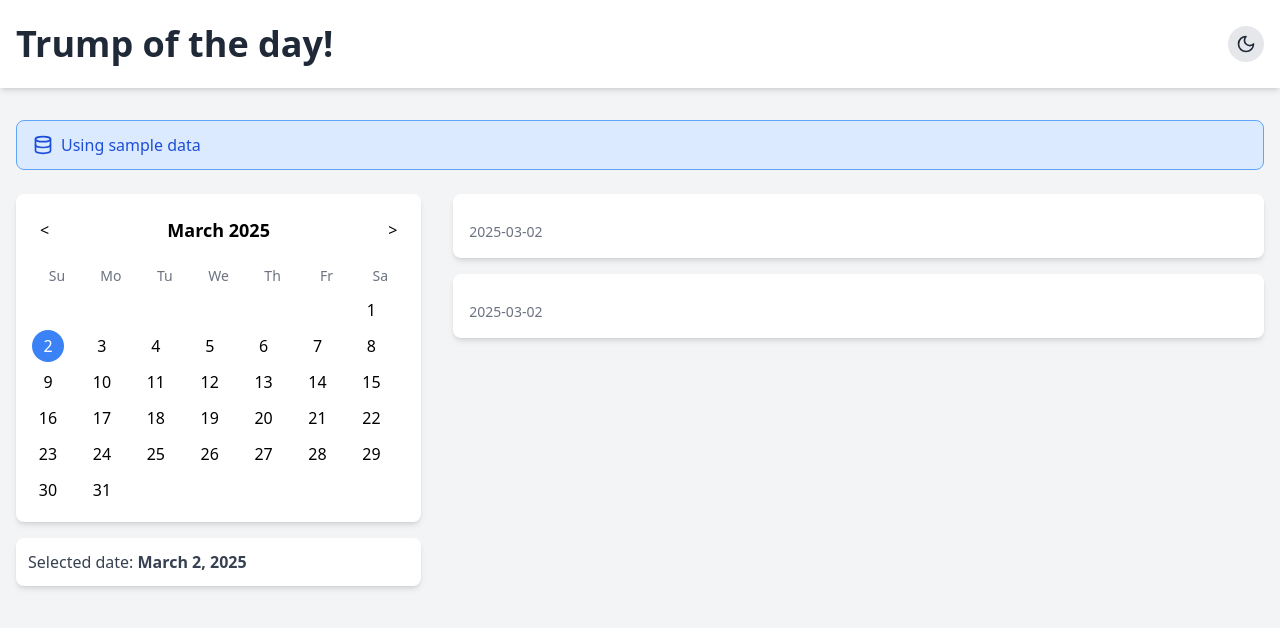
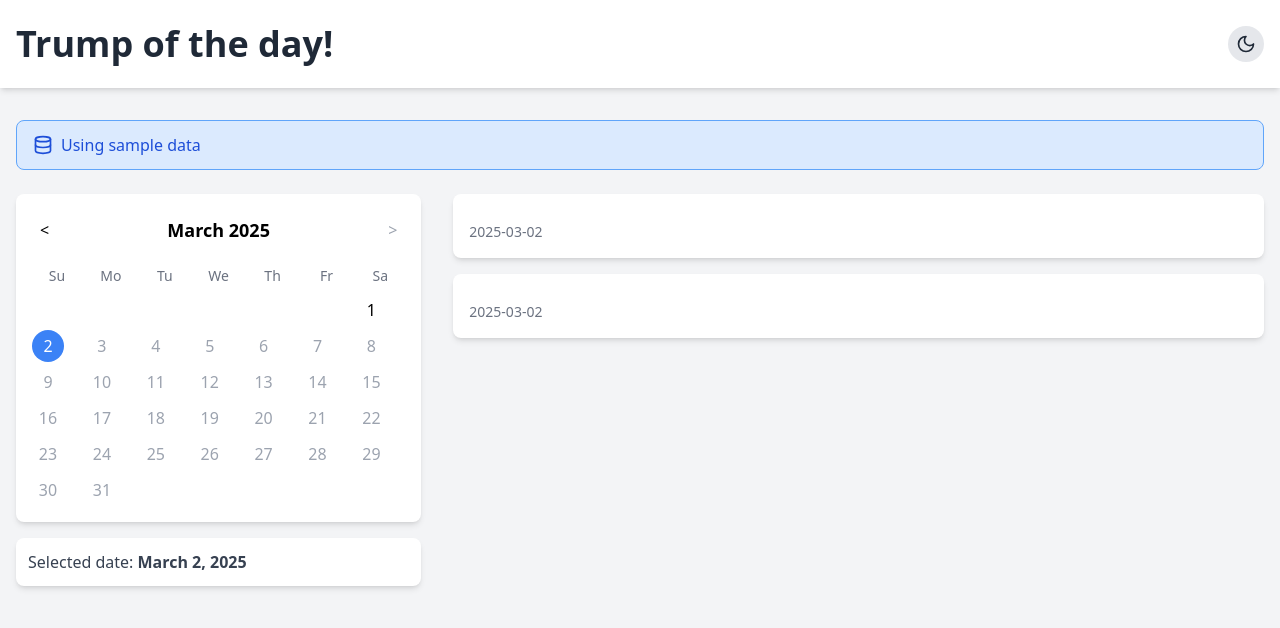
Before and after one commit to divij-pawar/trump-of-the-day, a React (Vite) app: page / in a window 1280 px wide. Shown: the top 628 px of the page. Built offline with nearby package versions, Linux system fonts and the light colour scheme; no server answers; the database is empty.

Commit message:
added min and max navigable calendar days

```diff
--- a/src/App.tsx
+++ b/src/App.tsx
@@ -15,6 +15,10 @@ const CalendarComponent = ({
 }) => {
   const [currentMonth, setCurrentMonth] = useState(new Date());
 
+  // Define the minimum and maximum allowed dates
+  const minDate = new Date(2025, 0, 20); // January 20, 2025
+  const maxDate = new Date(); // Current date
+
   const daysInMonth = (date: Date) => {
     return new Date(date.getFullYear(), date.getMonth() + 1, 0).getDate();
   };
@@ -24,12 +28,32 @@ const CalendarComponent = ({
   };
 
   const prevMonth = () => {
-    setCurrentMonth(subMonths(currentMonth, 1));
+    const newMonth = subMonths(currentMonth, 1);
+    const firstDayOfNewMonth = new Date(newMonth.getFullYear(), newMonth.getMonth(), 1);
+    const firstDayOfMinMonth = new Date(minDate.getFullYear(), minDate.getMonth(), 1);
+
+    // Allow navigation if the new month is after or equal to the min month
+    if (firstDayOfNewMonth >= firstDayOfMinMonth) {
+      setCurrentMonth(newMonth);
+    }
   };
 
   const nextMonth = () => {
-    setCurrentMonth(addMonths(currentMonth, 1));
+    const newMonth = addMonths(currentMonth, 1);
+    const firstDayOfNewMonth = new Date(newMonth.getFullYear(), newMonth.getMonth(), 1);
+    const firstDayOfMaxMonth = new Date(maxDate.getFullYear(), maxDate.getMonth(), 1);
+
+    // Allow navigation if the new month is before or equal to the max month
+    if (firstDayOfNewMonth <= firstDayOfMaxMonth) {
+      setCurrentMonth(newMonth);
+    }
   };
+
+  // Check if the "Previous" button should be disabled
+  const isPrevDisabled = new Date(currentMonth.getFullYear(), currentMonth.getMonth(), 1) <= new Date(minDate.getFullYear(), minDate.getMonth(), 1);
+
+  // Check if the "Next" button should be disabled
+  const isNextDisabled = new Date(currentMonth.getFullYear(), currentMonth.getMonth(), 1) >= new Date(maxDate.getFullYear(), maxDate.getMonth(), 1);
 
   const renderCalendarDays = () => {
     const days = [];
@@ -44,17 +68,20 @@ const CalendarComponent = ({
       const date = new Date(currentMonth.getFullYear(), currentMonth.getMonth(), day);
       const isToday = isSameDay(new Date(), date);
       const isSelected = isSameDay(selectedDate, date);
+      const isDisabled = date > maxDate || date < minDate; // Disable dates outside the allowed range
 
       days.push(
         <div
           key={day}
-          onClick={() => onDateSelect(date)}
+          onClick={() => !isDisabled && onDateSelect(date)}
           className={`h-8 w-8 flex items-center justify-center rounded-full cursor-pointer
-            ${isSelected
-              ? 'bg-primary-light dark:bg-primary-dark text-white'
-              : isToday
-                ? 'border border-primary-light dark:border-primary-dark'
-                : 'hover:bg-gray-200 dark:hover:bg-gray-600'
+            ${isDisabled
+              ? 'text-gray-400 dark:text-gray-600 cursor-not-allowed'
+              : isSelected
+                ? 'bg-primary-light dark:bg-primary-dark text-white'
+                : isToday
+                  ? 'border border-primary-light dark:border-primary-dark'
+                  : 'hover:bg-gray-200 dark:hover:bg-gray-600'
             }`}
         >
           {day}
@@ -70,7 +97,12 @@ const CalendarComponent = ({
       <div className="flex items-center justify-between mb-4">
         <button
           onClick={prevMonth}
-          className="p-2 rounded-full hover:bg-gray-200 dark:hover:bg-gray-600 transition-colors duration-200"
+          disabled={isPrevDisabled}
+          className={`p-2 rounded-full ${
+            isPrevDisabled
+              ? 'text-gray-400 dark:text-gray-600 cursor-not-allowed'
+              : 'hover:bg-gray-200 dark:hover:bg-gray-600'
+          } transition-colors duration-200`}
           aria-label="Previous month"
         >
           &lt;
@@ -80,7 +112,12 @@ const CalendarComponent = ({
         </h2>
         <button
           onClick={nextMonth}
-          className="p-2 rounded-full hover:bg-gray-200 dark:hover:bg-gray-600 transition-colors duration-200"
+          disabled={isNextDisabled}
+          className={`p-2 rounded-full ${
+            isNextDisabled
+              ? 'text-gray-400 dark:text-gray-600 cursor-not-allowed'
+              : 'hover:bg-gray-200 dark:hover:bg-gray-600'
+          } transition-colors duration-200`}
           aria-label="Next month"
         >
           &gt;
```
